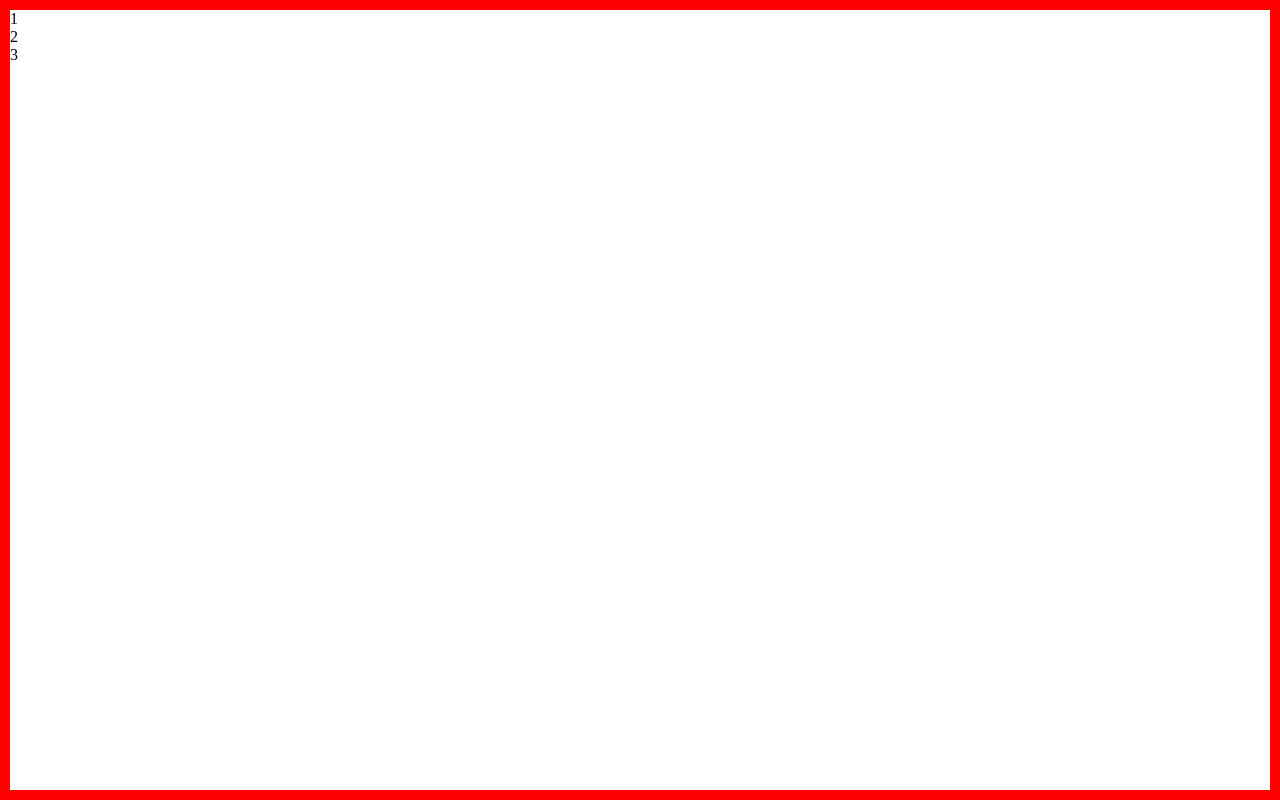
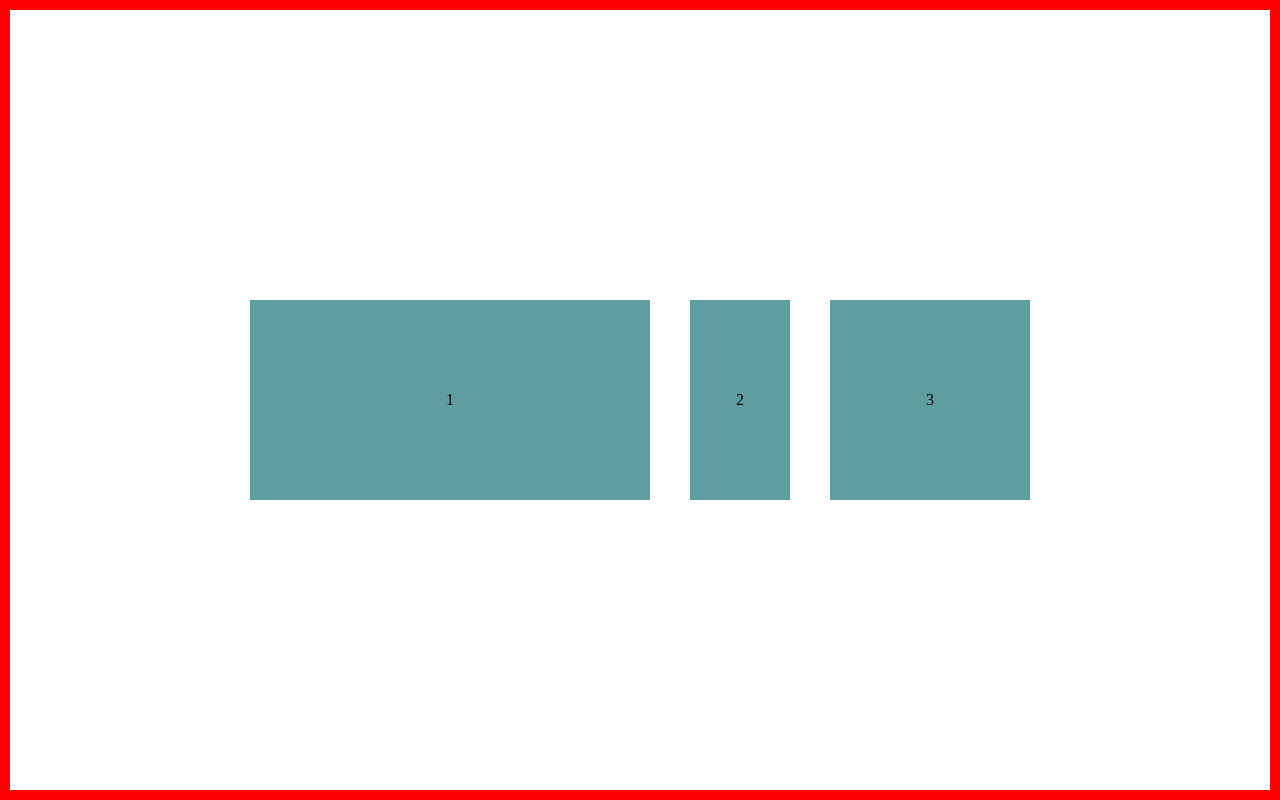
Before and after one commit to asuapretni/flexbox-course, a plain HTML site: page flex-basis_flex-grow_flex-shrink/index.html in a window 1280 px wide. Drawn offline with Linux system fonts and the light colour scheme.

Commit message:
flex-basis flex-grow flex-shink

```diff
--- a/index.html
+++ b/flex-basis_flex-grow_flex-shrink/index.html
@@ -16,22 +16,43 @@
             height: calc(100vh - 20px);
             width: calc(100vw - 20px);
             border: 10px solid red;
+            display: flex;
+            justify-content: center;
+            align-items: center;
         }
 
         .blocks {
+            display: flex;
+            justify-content: center;
+            align-items: center;
+            width: 1000px;
+        }
 
+        .block {
+            background-color: cadetblue;
+            height: 200px;
+            margin: 20px;
+            display: flex;
+            justify-content: center;
+            align-items: center;
         }
 
         .block1 {
-
+            flex-basis: 400px;
+            /* flex-grow: 4; */
+            flex-shrink: 2;
         }
 
         .block2 {
-
+            flex-basis: 100px;
+            /* flex-grow: 1; */
+            flex-shrink: 1;
         }
 
         .block3 {
-
+            flex-basis: 200px;
+            /* flex-grow: 2; */
+            flex-shrink: 1;
         }
     </style>
 </head>
```
